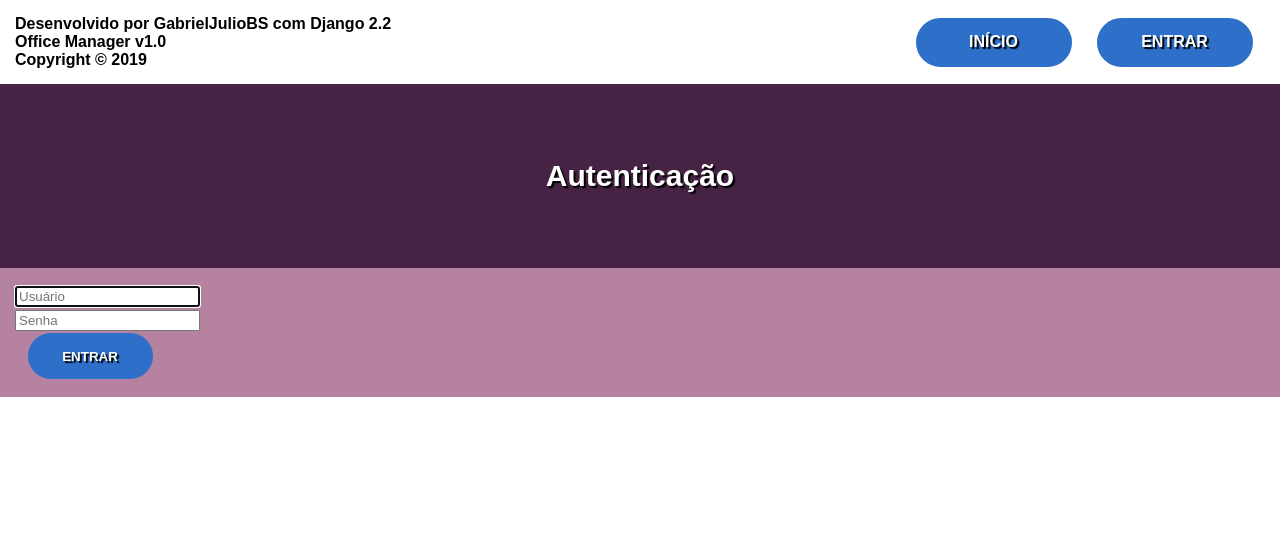
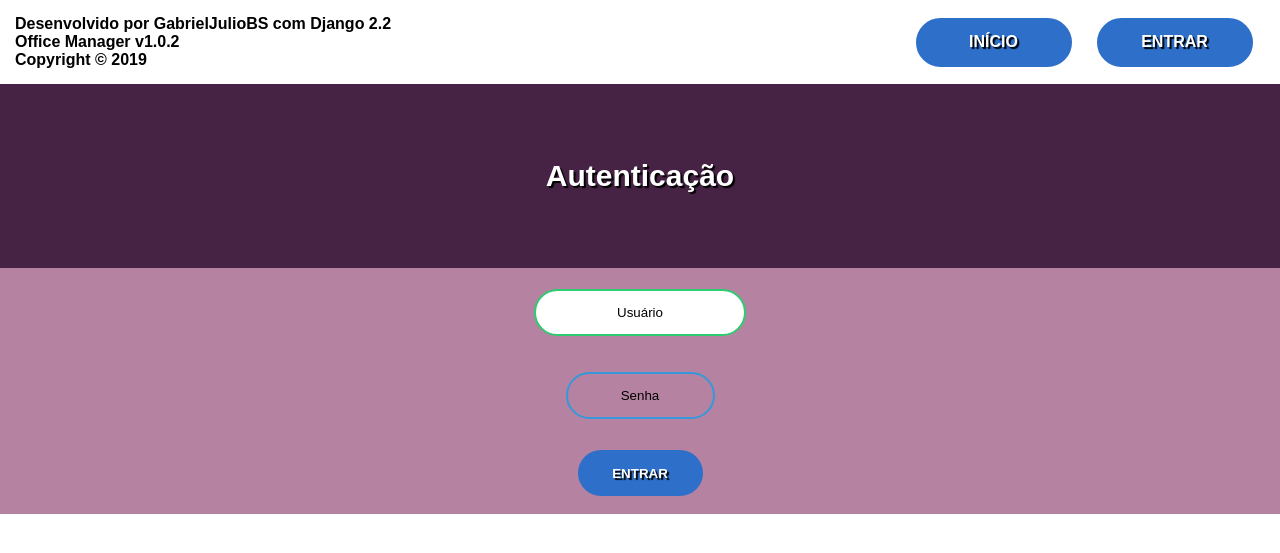
Before and after one commit to GabrielJulio/GG, a Django app: page /login/ in a window 1280 px wide. Shown: the top 553 px of the page. Run offline with Django 3.2, Linux system fonts and the light colour scheme; parts of the project's set-up code (start-up, migrations or seed data) failed here and were passed over.

Commit message:
Update 1.0.2
O que há de novo ou foi melhorando:
- Correção visual nos campos de "Usuário" e "Senha" na página de login.

Afazer:
- Desenvolver e implementar barra de pesquisa.

```diff
--- a/VM/settings.py
+++ b/VM/settings.py
@@ -27,7 +27,7 @@ SECRET_KEY = config('SECRET_KEY')
 # SECURITY WARNING: don't run with debug turned on in production!
 DEBUG = config('DEBUG', default=False, cast=bool)
 
-ALLOWED_HOSTS = ['g7-om.herokuapp.com']
+ALLOWED_HOSTS = ['g7-om.herokuapp.com', 'localhost']
 
 
 # Application definition
--- /dev/null
+++ b/static/css/registration/login.css
@@ -0,0 +1,25 @@
+.corclara{
+text-align: center;
+}
+input[type = "text"], input[type = "password"]{
+border:0;
+background: none;
+display: block;
+margin: 0.5% auto;
+text-align: center;
+border: 2px solid #3498DB;
+padding: 14px 10px;
+width: 10%;
+outline: none;
+color: black;
+border-radius: 24px;
+transition: 0.25s;
+}
+input[type = "text"]:focus, input[type = "password"]:focus{
+width: 15%;
+background: white;
+border-color: #2ECC71;
+}
+::placeholder{
+color: black;
+}
--- a/templates/base.html
+++ b/templates/base.html
@@ -45,7 +45,7 @@
             </a>
         </div>
         <b>Desenvolvido por GabrielJulioBS com Django 2.2
-            <br>Office Manager v1.0
+            <br>Office Manager v1.0.2
             <br>Copyright &copy; 2019
         </b>
         {% endblock %}
--- a/templates/registration/login.html
+++ b/templates/registration/login.html
@@ -1,32 +1,8 @@
 {% extends 'index.html' %}
+{% load static %}
 
-{% block style %}
-.corclara{
-text-align: center;
-}
-input[type = "text"], input[type = "password"]{
-border:0;
-background: none;
-display: block;
-margin: 0.5% auto;
-text-align: center;
-border: 2px solid #3498DB;
-padding: 14px 10px;
-width: 10%;
-outline: none;
-color: black;
-border-radius: 24px;
-transition: 0.25s;
-}
-input[type = "text"]:focus, input[type = "password"]:focus{
-width: 15%;
-background: white;
-border-color: #2ECC71;
-}
-::placeholder{
-color: black;
-}
-
+{% block css %}
+<link rel="stylesheet" href="{% static 'css/registration/login.css' %}">
 {% endblock %}
 
 {% block title %}Página de login{% endblock %}
```
